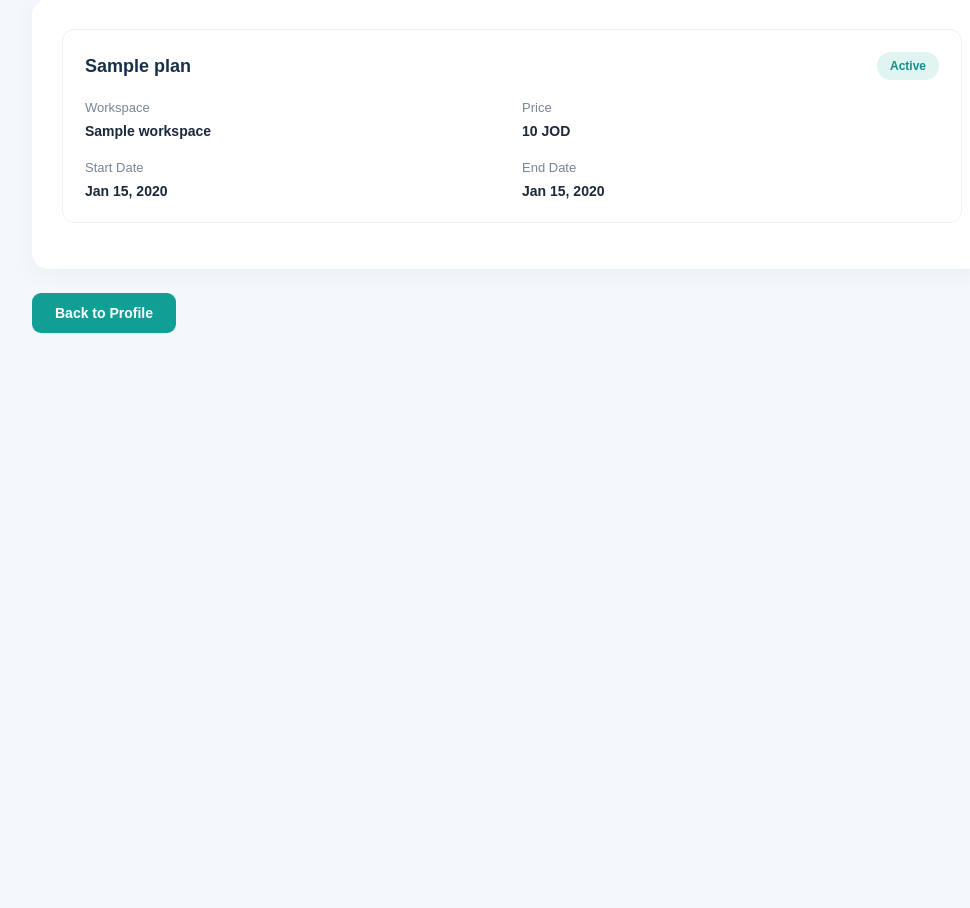
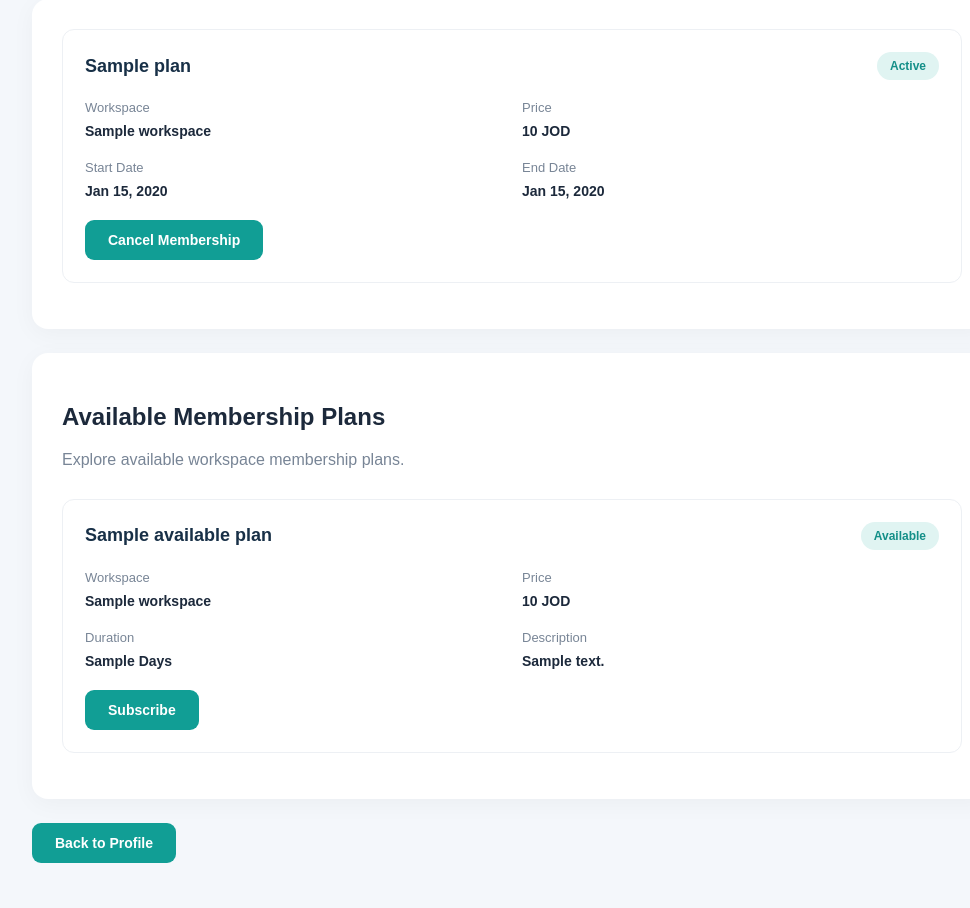
Before and after one commit to Orange-Coding-Academy/Co-WorkSpace-Project, a Laravel app: template NexOra/resources/views/Member/memberships.blade.php in a window 1280 px wide. Shown: the part 143-1051 px from the top of the page, without its empty margins (128-1098 px from the left). Before the commit the page ends 476 px from the top, so only its background shows below. Run offline with Laravel 12, Linux system fonts and the light colour scheme; the template is opened without the code that fills it: most values are stand-ins (such as "Sample title", 1, 10 or a date in 2020).

Commit message:
Add member memberships and cancellation feature

```diff
--- a/NexOra/resources/views/Member/memberships.blade.php
+++ b/NexOra/resources/views/Member/memberships.blade.php
@@ -93,10 +93,12 @@
             background: #119e95;
             color: white;
             padding: 12px 23px;
+            border: none;
             border-radius: 9px;
             text-decoration: none;
             font-size: 14px;
             font-weight: bold;
+            cursor: pointer;
         }
 
         .btn:hover {
@@ -117,6 +119,18 @@
     <p class="subtitle">
         View your workspace memberships and subscription details.
     </p>
+
+    @if(session('success'))
+        <p style="color: #138f88;">
+            {{ session('success') }}
+        </p>
+    @endif
+
+    @if(session('error'))
+        <p style="color: #dc3545;">
+            {{ session('error') }}
+        </p>
+    @endif
 
     <div class="card">
 
@@ -165,12 +179,110 @@
                     </div>
 
                 </div>
+
+                {{-- Cancel Membership Button --}}
+                @if($membership->status === 'active')
+
+                    <form action="{{ route('member.memberships.cancel', $membership->id) }}"
+                          method="POST"
+                          style="margin-top: 20px;">
+
+                        @csrf
+                        @method('PATCH')
+
+                        <button type="submit"
+                                class="btn"
+                                onclick="return confirm('Are you sure you want to cancel this membership?')">
+                            Cancel Membership
+                        </button>
+
+                    </form>
+
+                @endif
+
             </div>
 
         @empty
 
             <p class="subtitle">
                 You don't have any memberships yet.
+            </p>
+
+        @endforelse
+
+    </div>
+
+    <div class="card">
+
+        <h2>Available Membership Plans</h2>
+
+        <p class="subtitle">
+            Explore available workspace membership plans.
+        </p>
+
+        @forelse($availablePlans as $plan)
+
+            <div class="membership-item">
+
+                <div class="membership-header">
+                    <h3>{{ $plan->plan_name }}</h3>
+
+                    <span class="membership-status">
+                        Available
+                    </span>
+                </div>
+
+                <div class="membership-details">
+
+                    <div>
+                        <span>Workspace</span>
+                        <strong>
+                            {{ $plan->workspace?->name ?? 'N/A' }}
+                        </strong>
+                    </div>
+
+                    <div>
+                        <span>Price</span>
+                        <strong>{{ $plan->price }} JOD</strong>
+                    </div>
+
+                    <div>
+                        <span>Duration</span>
+                        <strong>{{ $plan->duration_days }} Days</strong>
+                    </div>
+
+                    <div>
+                        <span>Description</span>
+                        <strong>
+                            {{ $plan->description ?? 'No description' }}
+                        </strong>
+                    </div>
+
+                </div>
+
+                {{-- Subscribe Button --}}
+                <form action="{{ route('member.stripe.checkout.membership') }}"
+                      method="POST"
+                      style="margin-top: 20px;">
+
+                    @csrf
+
+                    <input type="hidden"
+                           name="plan_id"
+                           value="{{ $plan->id }}">
+
+                    <button type="submit" class="btn">
+                        Subscribe
+                    </button>
+
+                </form>
+
+            </div>
+
+        @empty
+
+            <p class="subtitle">
+                No membership plans are available right now.
             </p>
 
         @endforelse
```
Also changed, not shown: NexOra/app/Http/Controllers/Member/MemberMembershipController.php (+28 -4 lines), NexOra/resources/views/Member/profile.blade.php (+24 -0 lines).
